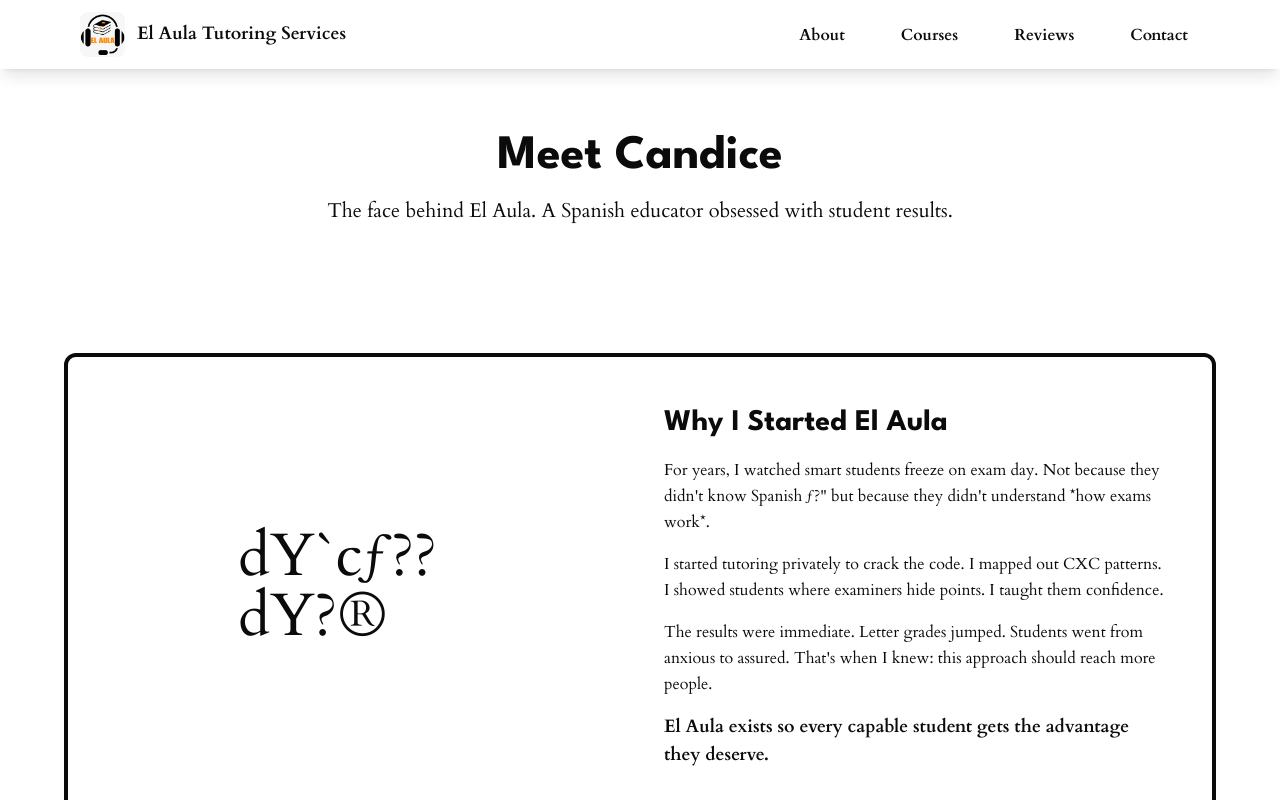
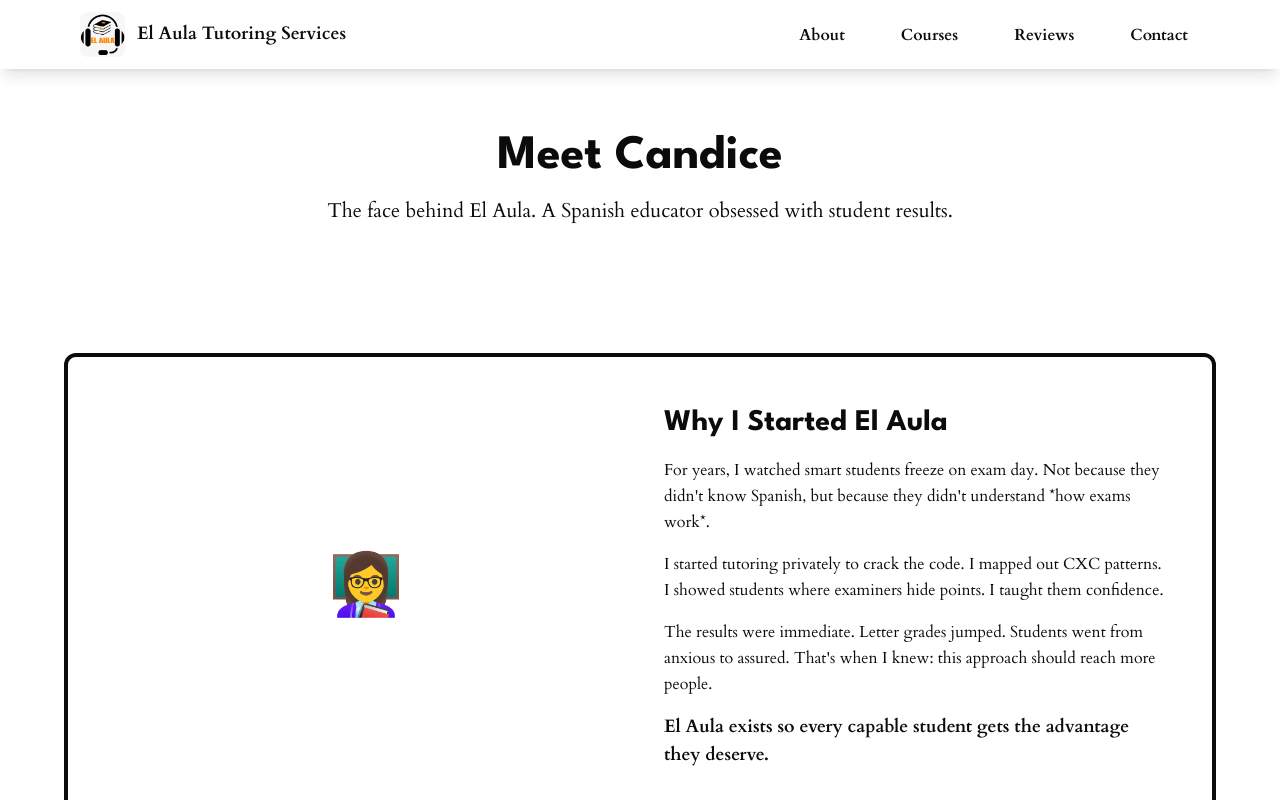
Before and after one commit to leadafrik/El-Aula, a Next.js app: page /about in a window 1280 px wide. Shown: the top 800 px of the page. Built offline with nearby package versions, Linux system fonts and the light colour scheme; no server answers.

Commit message:
Fix UTF-8 corruption in about page

```diff
--- a/src/app/(marketing)/about/page.tsx
+++ b/src/app/(marketing)/about/page.tsx
@@ -26,7 +26,7 @@ export default function About() {
             <div className="grid grid-cols-1 md:grid-cols-2 gap-12 items-center">
               <div>
                 <div className="w-64 h-64 bg-brand-orange rounded-xl mx-auto flex items-center justify-center">
-                  <span className="text-6xl">dY`cƒ??dY?®</span>
+                  <span className="text-6xl">👩‍🏫</span>
                 </div>
               </div>
               <div>
@@ -35,7 +35,7 @@ export default function About() {
                 </h2>
                 <p className="text-brand-black mb-4 leading-relaxed">
                   For years, I watched smart students freeze on exam day. Not because they
-                  didn't know Spanish ƒ?" but because they didn't understand *how exams work*.
+                  didn't know Spanish, but because they didn't understand *how exams work*.
                 </p>
                 <p className="text-brand-black mb-4 leading-relaxed">
                   I started tutoring privately to crack the code. I mapped out CXC patterns.
```
Also changed, not shown: 1 other file (tests, documents, lock files or other folders).
